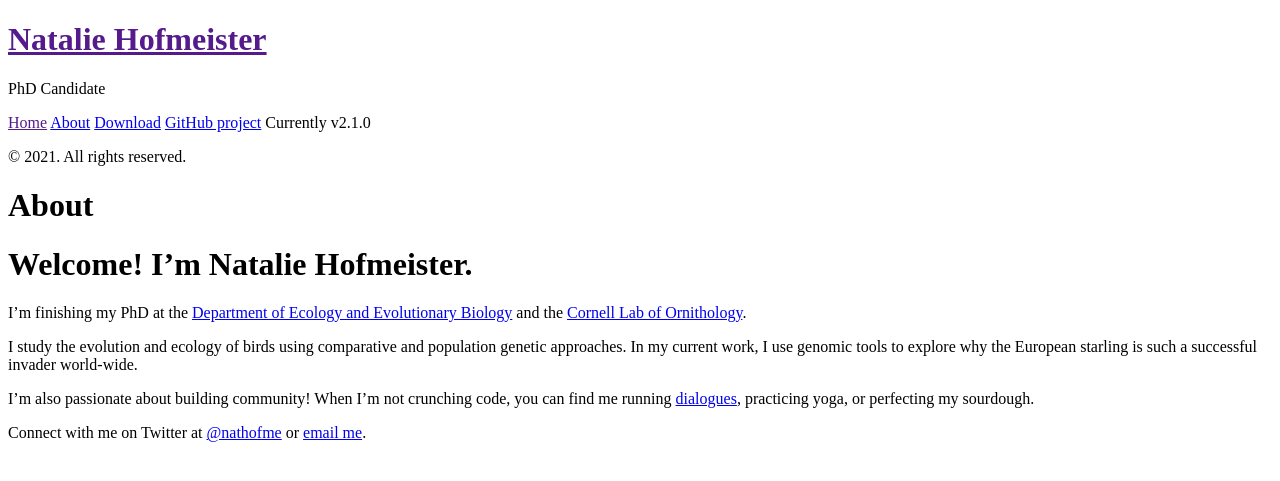
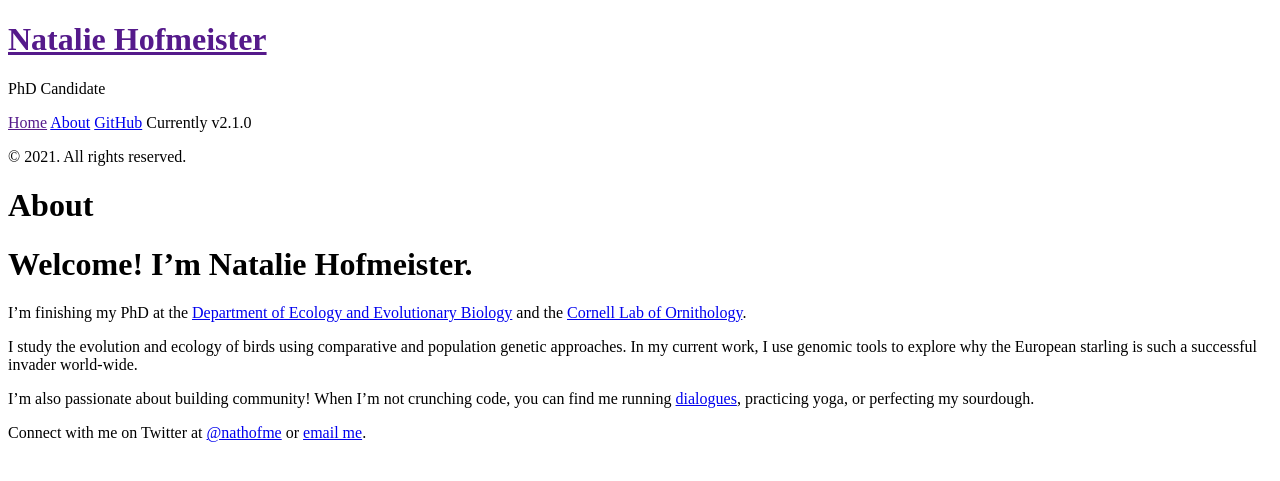
Before and after one commit to nathofme/nathofme.github.io, a Jekyll site: the page built from about.md, in a window 1280 px wide. Shown: the top 481 px of the page. Built offline with Jekyll 4.4.1, drawn with Linux system fonts in a browser that asks for light colours; Markdown is read by kramdown in place of the engine named in the settings.

Commit message:
add link to my github in sidebar

```diff
--- a/_includes/sidebar.html
+++ b/_includes/sidebar.html
@@ -26,8 +26,7 @@
         {% endif %}
       {% endfor %}
 
-      <a class="sidebar-nav-item" href="{{ site.github.repo }}/archive/v{{ site.version }}.zip">Download</a>
-      <a class="sidebar-nav-item" href="{{ site.github.repo }}">GitHub project</a>
+      <a class="sidebar-nav-item" href="https://github.com/nathofme">GitHub</a>
       <span class="sidebar-nav-item">Currently v{{ site.version }}</span>
     </nav>
 
```
